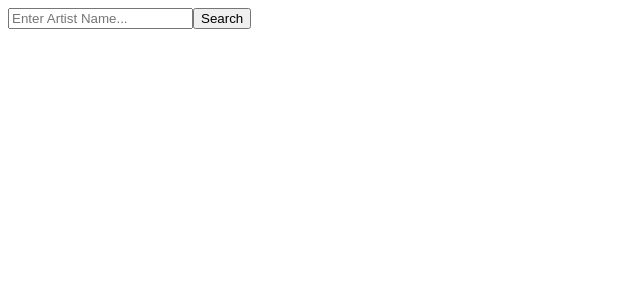
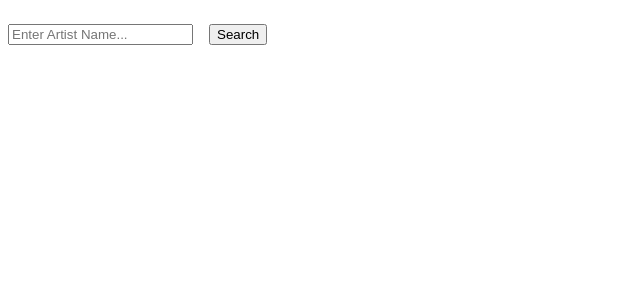
Before and after one commit to dakotadruley/Artist-Search, a React app: page / in a window 1280 px wide. Shown: the top 300 px of the page, without its empty margins (0-640 px from the left). Built offline with nearby package versions, Linux system fonts and the light colour scheme.

Commit message:
added some minor css

```diff
--- a/src/components/App/App.jsx
+++ b/src/components/App/App.jsx
@@ -3,7 +3,7 @@ import {
   Route,
   Switch,
   BrowserRouter as Router } from 'react-router-dom';
-import SearchArist from '../../containers/Search/SearchArtist';
+import SearchArist from '../../containers/SearchArtist';
 
 export default function App() {
   return (
--- /dev/null
+++ b/src/components/Search/SearchDisplay.css
@@ -0,0 +1,13 @@
+.SearchDisplay {{}
+
+    #search {
+        display: inline-block;
+        margin: 1rem 0;
+        padding: 1rem;
+    }
+
+    button {
+        display: inline-block;
+        margin: 1rem;
+    }
+}
--- a/src/components/Search/SearchDisplay.js
+++ b/src/components/Search/SearchDisplay.js
@@ -1,8 +1,9 @@
 import React from 'react';
 import PropTypes from 'prop-types';
+import styles from './SearchDisplay.css';
 
 const SearchDisplay = ({ name, onChange, onClick }) => (
-  <section>
+  <section className={styles.SearchDisplay}>
     <input id="search" type="text" name={name} value={name} placeholder="Enter Artist Name..." onChange={onChange}/>
     <button onClick={onClick}>Search</button>
   </section>
--- a/src/containers/Search/SearchArtist.js
+++ b/src/containers/SearchArtist.js
@@ -1,7 +1,7 @@
 import React, { useState } from 'react';
-import ArtistList from '../../components/Search/ArtistList.js';
-import SearchDisplay from '../../components/Search/SearchDisplay.js';
-import { fetchArtists } from '../../services/fetchArtists.js';
+import ArtistList from '../components/Artists/ArtistList.js';
+import SearchDisplay from '../components/Search/SearchDisplay.js';
+import { fetchArtists } from '../services/fetchArtists.js';
 
 const SearchArist = () => {
   const [search, setSearch] = useState('');
```
Also changed, not shown: src/components/Artists/Artist.js (renamed from src/components/Search/Artist.js), src/components/Artists/ArtistList.js (renamed from src/components/Search/ArtistList.js), 2 other files (tests, documents, lock files or other folders).
